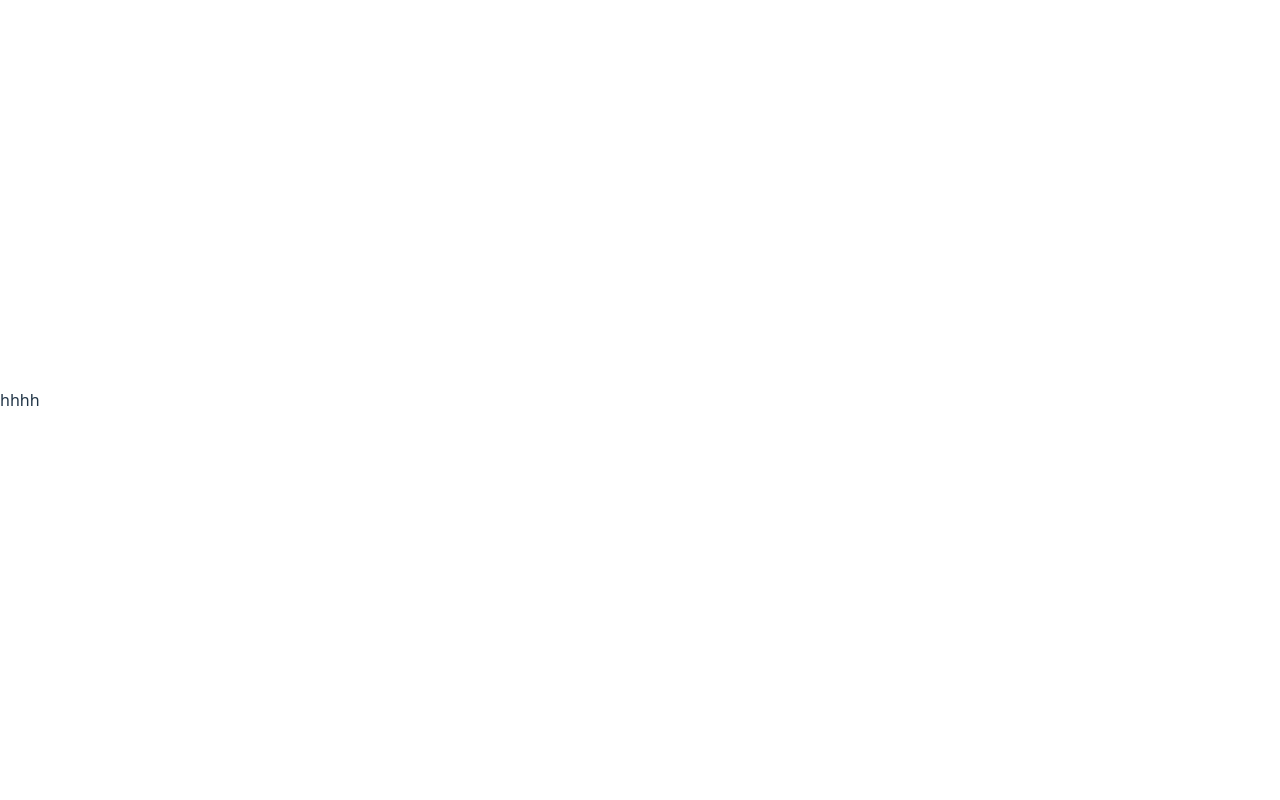
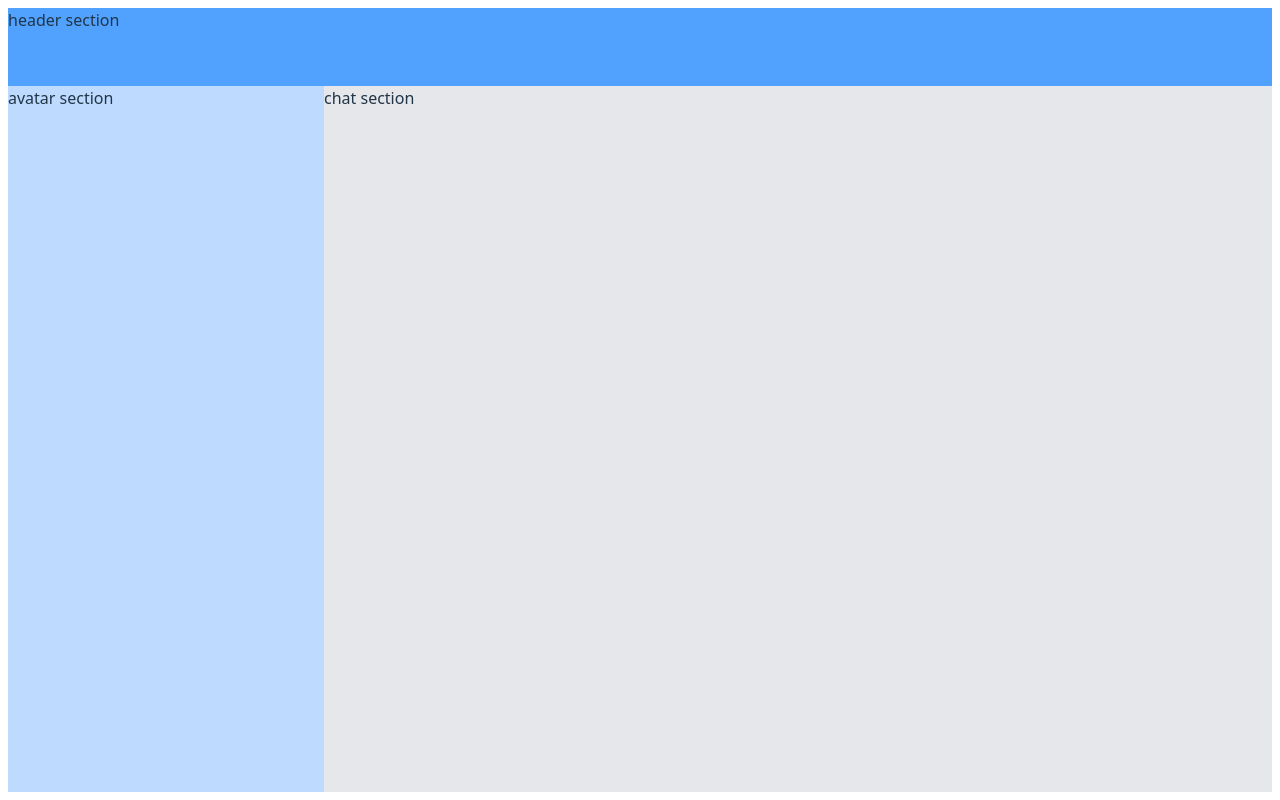
Before and after one commit to Aiinhome-Aivista/confido, a React (Vite) app: page /chat-screen in a window 1280 px wide. Built offline with nearby package versions, Linux system fonts and the light colour scheme.

Commit message:
chatScreen structure created

```diff
--- a/src/features/screens/ChatScreen.jsx
+++ b/src/features/screens/ChatScreen.jsx
@@ -2,9 +2,15 @@ import React from 'react'
 
 function ChatScreen() {
   return (
-    <div>
-      hhhh
+    <div className='h-[calc(100vh)] w-[calc(100vw)] p-[0.5rem]'>
 
+      <div className='bg-blue-400 h-1/10'>header section</div>
+
+      <div className="flex h-9/10">
+        <div className='bg-blue-200 w-2/8'>avatar section</div>
+
+        <div className="flex bg-gray-200 w-6/8">chat section</div>
+      </div>
     </div>
   )
 }
```
